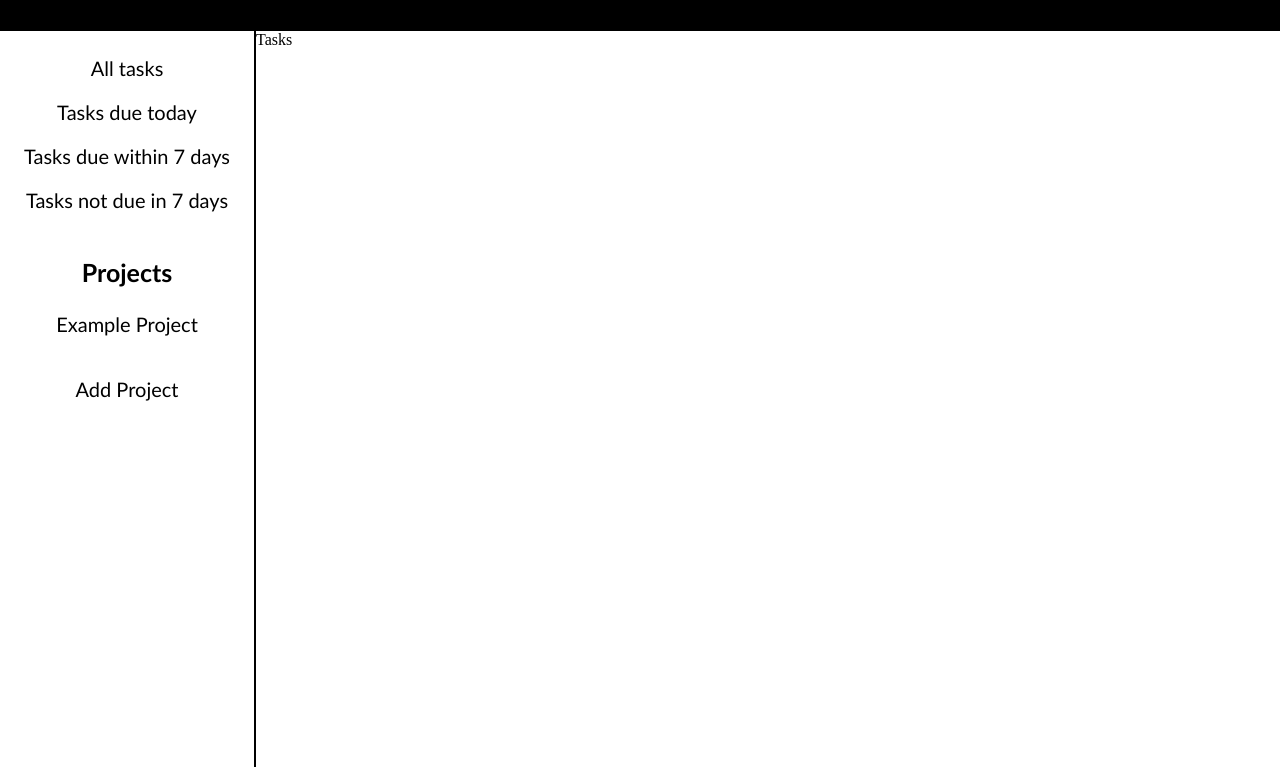
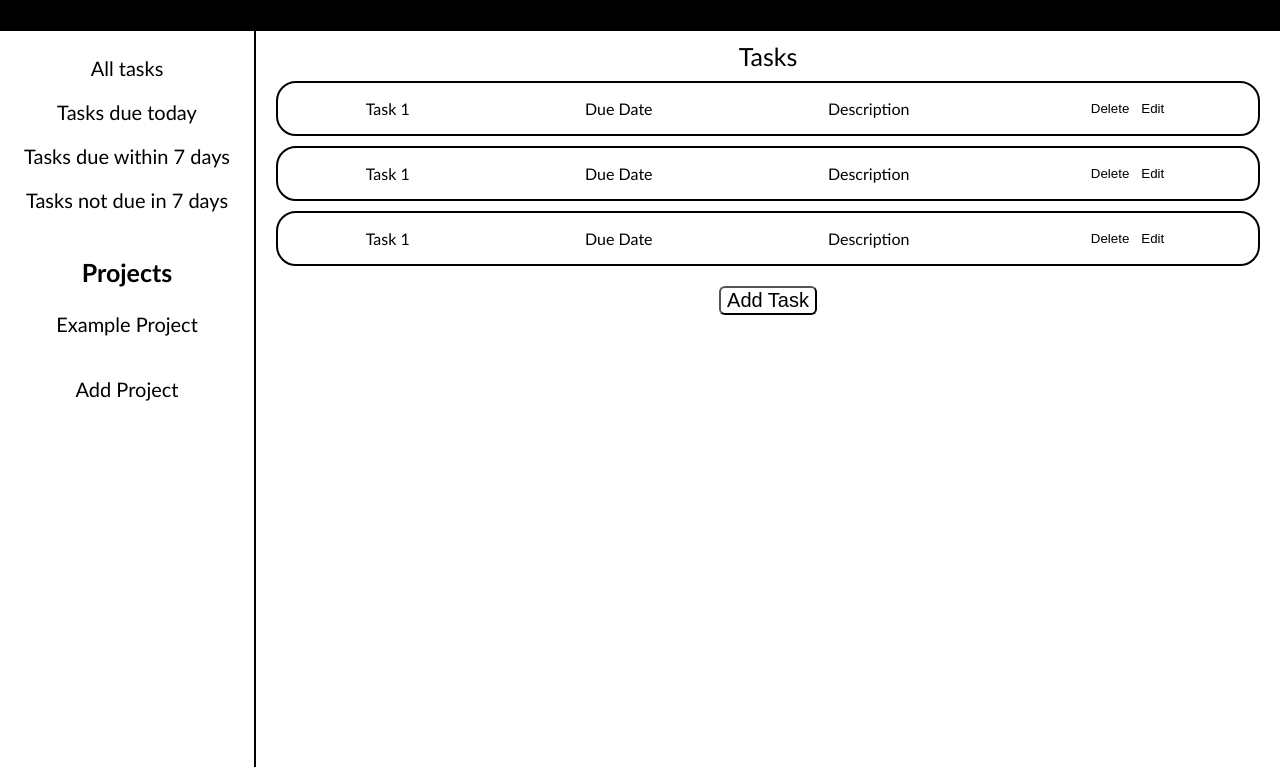
Before and after one commit to evolF35/Odin_Todo_List, a plain HTML site: page index.html in a window 1280 px wide. Shown: the part 78-845 px from the top of the page. Drawn offline with Linux system fonts and the light colour scheme.

Commit message:
finished rough layout of website

```diff
--- a/index.html
+++ b/index.html
@@ -47,8 +47,43 @@
 
         </div>
 
-        <div class="tasks"> Tasks </div>
+    <div class="taskBoard">
+        <p class="taskBoardTitle">Tasks</p>
+
+        <div class="task">
+            <p> Task 1 </p>
+            <p> Due Date </p>
+            <p> Description </p>
+            <div class="taskButtons" >
+                <button> Delete </button>
+                <button> Edit </button>
+            </div>
+        </div>
+        <div class="task">
+            <p> Task 1 </p>
+            <p> Due Date </p>
+            <p> Description </p>
+
+        <div class="taskButtons" >
+            <button> Delete </button>
+            <button> Edit </button>
+        </div>
+        </div>
+        <div class="task">
+            <p> Task 1 </p>
+            <p> Due Date </p>
+            <p> Description </p>
+        <div class="taskButtons" >
+            <button> Delete </button>
+            <button> Edit </button>
+        </div>
+        </div>
+
+        <button id="addTaskButton" > Add Task </button>
     </div>
+
+
+</div>
 
         <script src="main.js"></script>
     </div>
--- a/main.js
+++ b/main.js
@@ -1 +1 @@
-console.log("her");
+console.log("her"),document.getElementById("addTaskButton").addEventListener("click",(()=>{}));
--- a/styles.css
+++ b/styles.css
@@ -4,6 +4,8 @@ body{
     margin: 0px;
     padding: 0px;
     box-sizing: border-box;
+    font-family: 'Gill Sans', 'Gill Sans MT', Calibri, 'Trebuchet MS', sans-serif;
+
 }
 
 .header {
@@ -68,3 +70,47 @@ body{
     cursor: pointer;
 
 }
+
+.taskBoard {
+    display: flex;
+    flex-direction: column;
+    align-items: center;
+    padding: 20px;
+    gap: 10px;
+}
+
+.taskBoardTitle {
+    font-size: 25px;
+    margin-top: -10px;
+    margin-bottom: 0px;
+}
+
+.task {
+    display: flex;
+    align-self: stretch;
+    flex-wrap: wrap;
+    justify-content: space-around;
+    border: 2px solid black;
+    border-radius: 20px;
+}
+
+.task button {
+    background-color: white;
+    border: none;
+    cursor: pointer;
+
+}
+
+.taskButtons {
+    display: flex;
+}
+
+
+#addTaskButton  {
+    margin-top: 10px;
+    background-color: white;
+    font-size: 20px;
+    border-radius: 6px;
+    cursor: pointer;
+
+}
```
